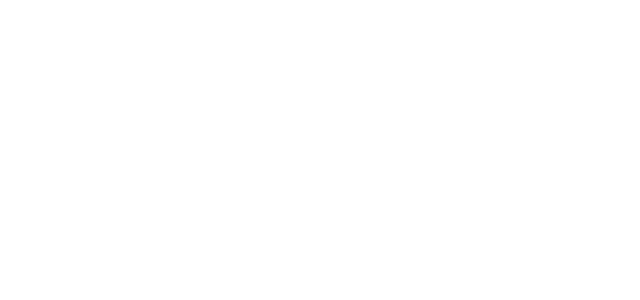
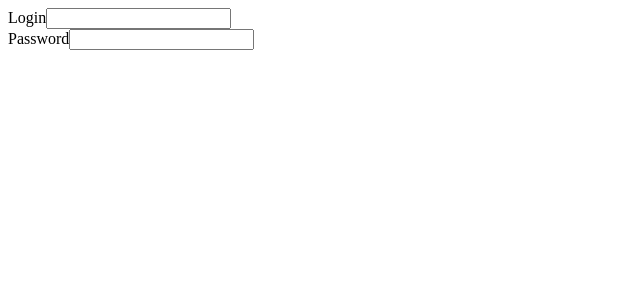
Before and after one commit to bohdanov90/weatherApp, an Angular app: page / in a window 1280 px wide. Shown: the top 300 px of the page, without its empty margins (0-640 px from the left). Built offline with nearby package versions, Linux system fonts and the light colour scheme.

Commit message:
feat: login form created

```diff
--- a/src/app/app.module.ts
+++ b/src/app/app.module.ts
@@ -3,16 +3,16 @@
 
 import { AppRoutingModule } from './app-routing.module';
 import { AppComponent } from './app.component';
-import { LoginComponent } from './components/login/login.component';
+import { LoginModule } from './components/login/login.module';
 
 @NgModule({
   declarations: [
     AppComponent,
-    LoginComponent
   ],
   imports: [
     BrowserModule,
-    AppRoutingModule
+    AppRoutingModule,
+    LoginModule,
   ],
   providers: [],
   bootstrap: [AppComponent]
--- a/src/app/components/login/login.component.html
+++ b/src/app/components/login/login.component.html
@@ -0,0 +1,10 @@
+<form [formGroup]='loginForm'>
+  <div class="form-group">
+    <label for="login">Login</label>
+    <input type="text" formControlName='login' class='formControl'>
+  </div>
+  <div class="form-group">
+    <label for="password">Password</label>
+    <input type="password" formControlName='password' class='formControl'>
+  </div>
+</form>
--- a/src/app/components/login/login.component.ts
+++ b/src/app/components/login/login.component.ts
@@ -1,4 +1,5 @@
 import { Component, OnInit } from '@angular/core';
+import { FormGroup, FormBuilder, Validators } from '@angular/forms';
 
 @Component({
   selector: 'app-login',
@@ -6,10 +7,17 @@
   styleUrls: ['./login.component.scss']
 })
 export class LoginComponent implements OnInit {
+  loginForm: FormGroup;
 
-  constructor() { }
+  constructor(
+    private formBuilder: FormBuilder,
+  ) { }
 
   ngOnInit(): void {
+    this.loginForm = this.formBuilder.group({
+      login: ['', Validators.required],
+      password: ['', Validators.required],
+    });
   }
 
 }
```
Also changed, not shown: src/app/components/login/login.module.ts (added, +17 -0 lines).
